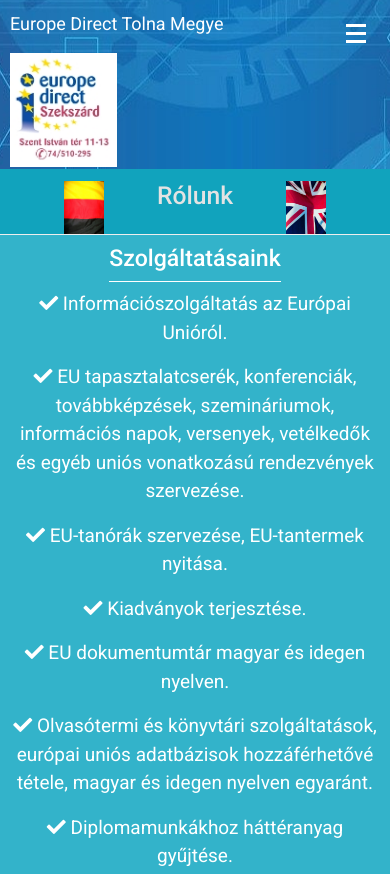
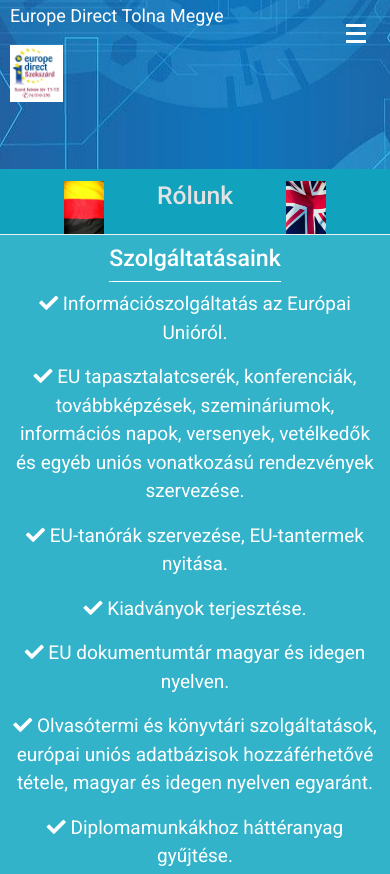
Before and after one commit to Tyby84/edt, a plain HTML site: page index.html in a window 390 px wide. Shown: the top 874 px of the page. Drawn offline with nearby package versions, Linux system fonts and the light colour scheme.

```diff
--- a/sass/style.scss
+++ b/sass/style.scss
@@ -20,12 +20,23 @@ header {
 		position: absolute;
 		left: 10px;
 		top: 10px;
+		@media screen and (max-width: 750px) {
+			top: 2px;
+		}
 		.logoPic {
+
 		@media screen and (max-width: 750px) {
 			display: block;
 			width: 50%;
 			//height: 70%;
 		}
+		@media screen and (max-width: 706px) {
+			width: 35%;
+		}
+		@media screen and (max-width: 546px) {
+			width: 25%;
+		}
+
 	}
 
 
```
Also changed, not shown: css/style.css.
